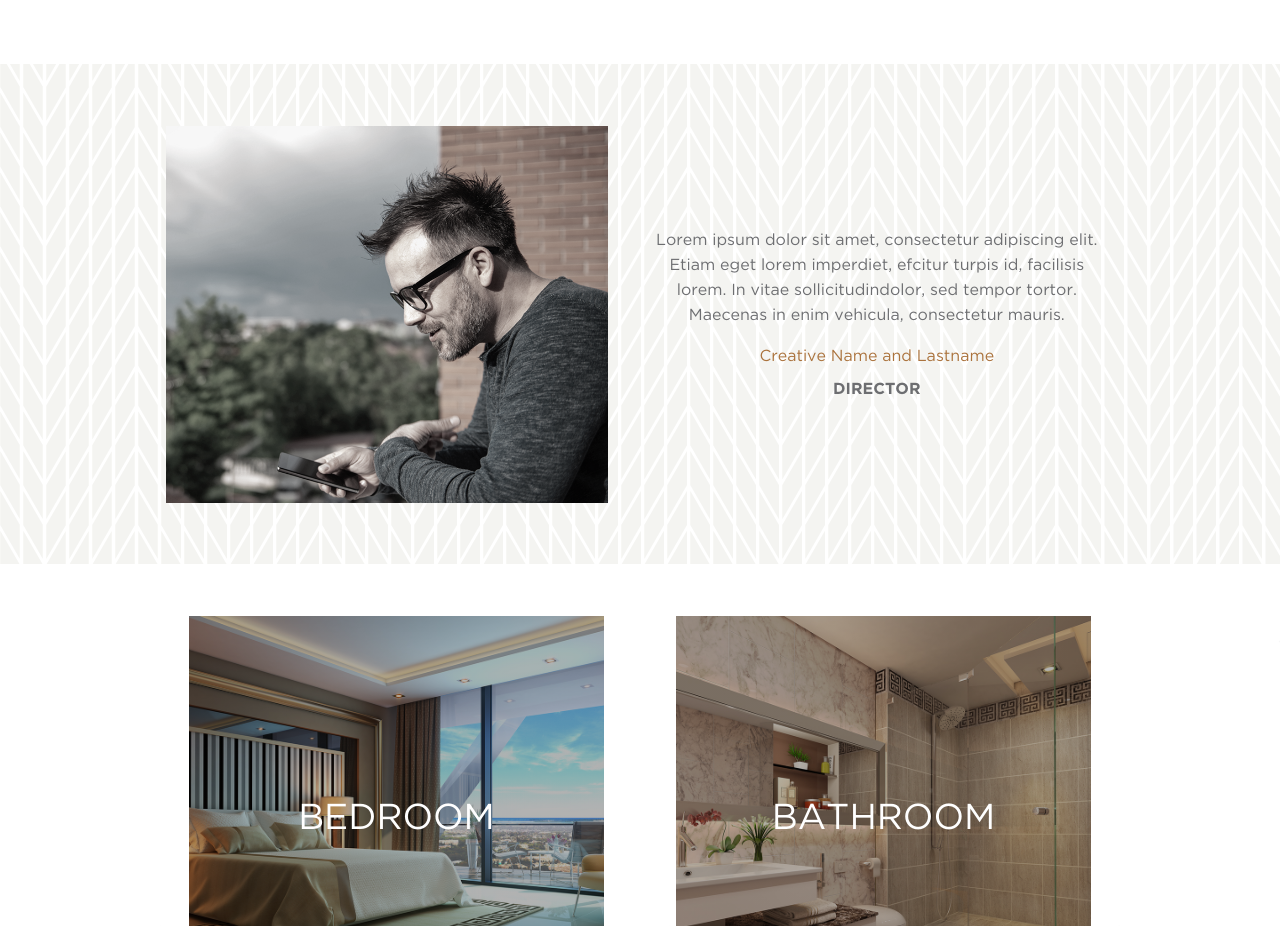
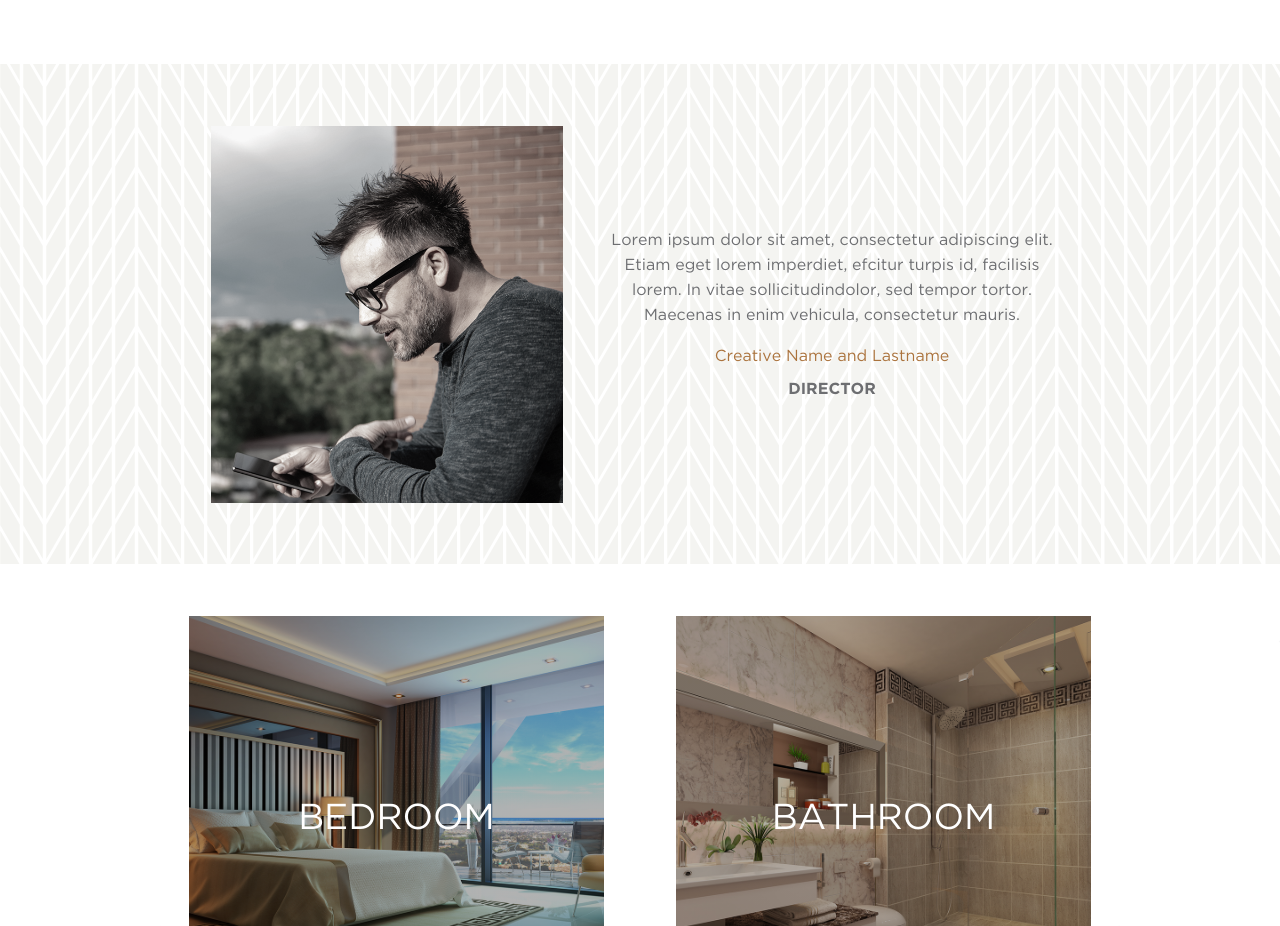
Before and after one commit to mahreenq/Hotel-Deluxe, a website with bundled scripts: page index.html in a window 1280 px wide. Shown: the part 1080-2006 px from the top of the page. Built offline with nearby package versions, Linux system fonts and the light colour scheme.

Commit message:
minor styling change

```diff
--- a/index.html
+++ b/index.html
@@ -60,7 +60,7 @@
 
 
       <section class="profile flex flex-direction-column align-items-center justify-content-center flex-direction-row-desktop">
-        <div class="profileImg padding-med margin-sm width-50 width-32-desktop "></div>
+        <div class="profileImg padding-med margin-sm width-50 width-25-desktop "></div>
 
         <div class="profileDesc margin-sm padding-med width-fit-content">
           <p class="text-align-center gothamBook lineHeight-xsm grey ">Lorem ipsum dolor sit amet, consectetur adipiscing elit.<br> Etiam eget lorem imperdiet, efcitur turpis id, facilisis <br> lorem. In vitae sollicitudindolor, sed tempor tortor.<br> Maecenas in enim vehicula, consectetur mauris.</p>
```
